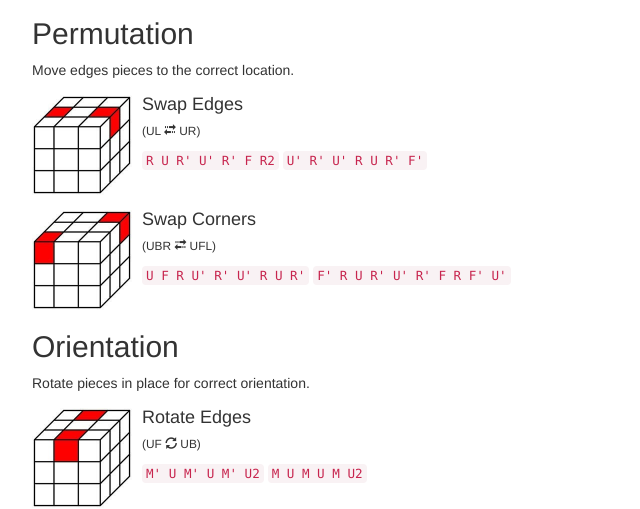
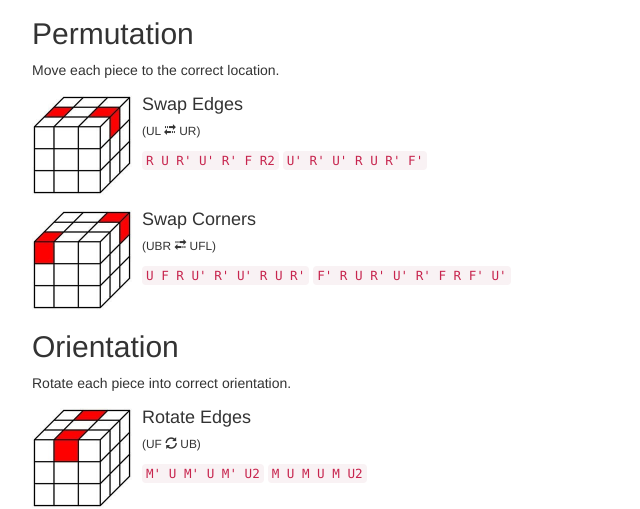
Before and after one commit to chrishunt/rubiks-cube, a plain HTML site: page index.html in a window 1280 px wide. Shown: the part 232-741 px from the top of the page, 283-923 px from the left. Drawn offline with Linux system fonts and the light colour scheme.

Commit message:
Update section descriptions

```diff
--- a/index.html
+++ b/index.html
@@ -37,8 +37,7 @@
 
         <h2>Permutation</h2>
 
-        <p>Move edges pieces to the correct location.</p>
-
+        <p>Move each piece to the correct location.</p>
 
         <div class='media'>
           <a class="pull-left" href="#">
@@ -70,7 +69,7 @@
 
         <h2>Orientation</h2>
 
-        <p>Rotate pieces in place for correct orientation.</p>
+        <p>Rotate each piece into correct orientation.</p>
 
         <div class='media'>
           <a class="pull-left" href="#">
```
